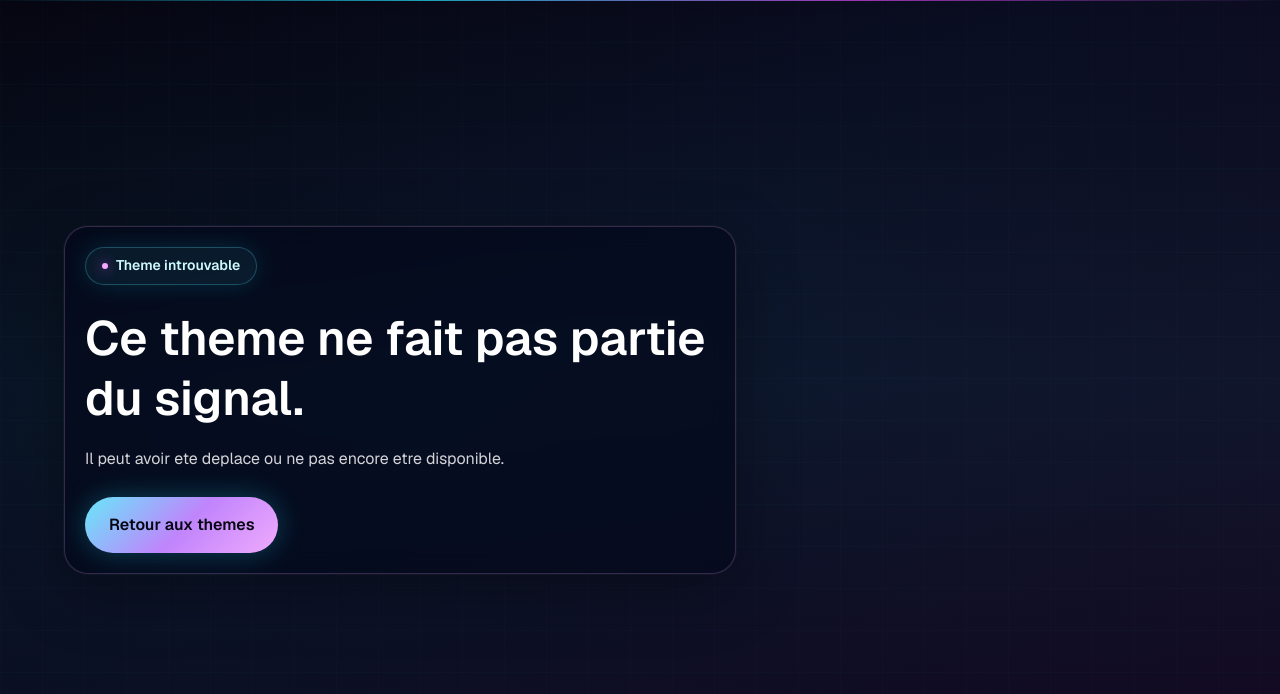
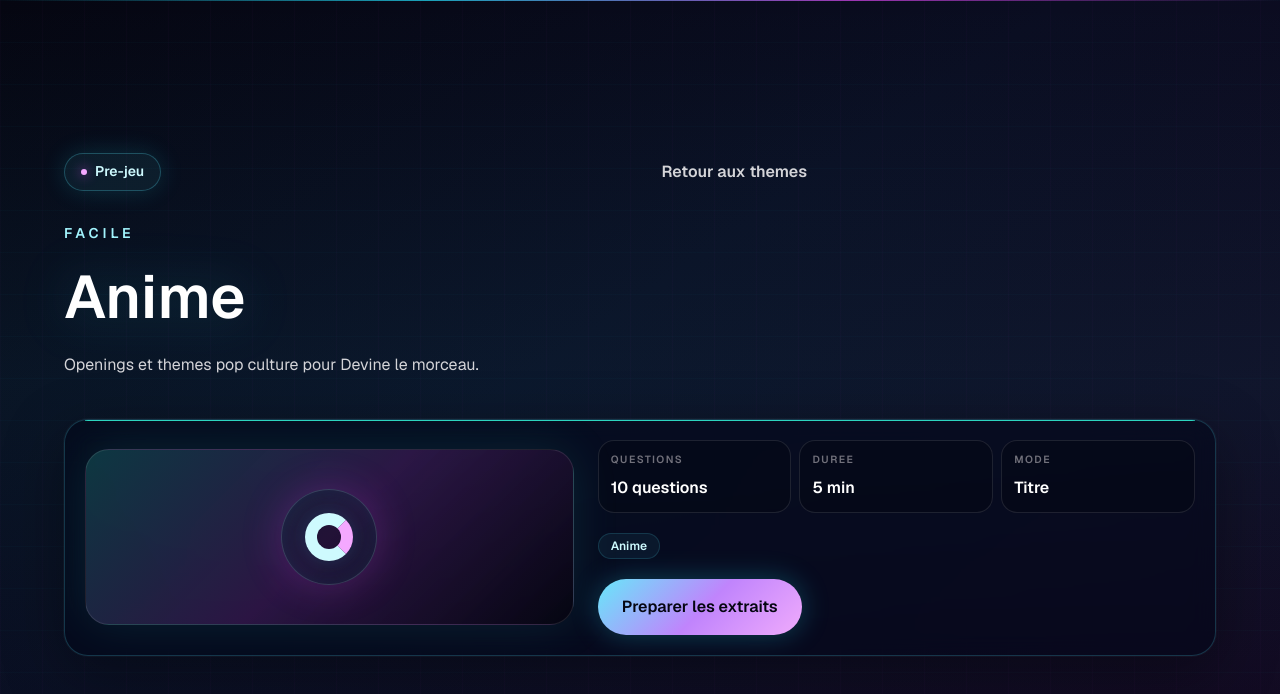
Before and after one commit to Portg4s/btapp, a Next.js app: page /playlists/playlist-anime in a window 1280 px wide. Shown: the top 694 px of the page. Built offline with nearby package versions, Linux system fonts and the light colour scheme.

Commit message:
feat: connect mini game to music provider

```diff
--- a/src/app/game/page.tsx
+++ b/src/app/game/page.tsx
@@ -3,9 +3,7 @@ import { Badge } from "@/components/ui/Badge";
 import { Button } from "@/components/ui/Button";
 import { Card } from "@/components/ui/Card";
 import { mockPlaylists } from "@/data/mockPlaylists";
-import { mockTracks } from "@/data/mockTracks";
 import { GameRoundClient } from "@/features/game/GameRoundClient";
-import { createGameSession, getCurrentRound } from "@/features/game";
 import type { Playlist } from "@/types/music";
 
 type GamePageProps = {
@@ -28,11 +26,8 @@ function resolvePlaylist(playlistId?: string): Playlist | undefined {
 export default async function GamePage({ searchParams }: GamePageProps) {
   const { playlistId: playlistIdParam } = await searchParams;
   const playlist = resolvePlaylist(getPlaylistId(playlistIdParam));
-  const session = createGameSession(playlist, mockTracks, {
-    status: "playing",
-  });
 
-  if (!playlist || !session || !getCurrentRound(session, mockTracks)) {
+  if (!playlist) {
     return (
       <PageShell>
         <Card
@@ -56,11 +51,5 @@ export default async function GamePage({ searchParams }: GamePageProps) {
     );
   }
 
-  return (
-    <GameRoundClient
-      initialSession={session}
-      playlist={playlist}
-      tracks={mockTracks}
-    />
-  );
+  return <GameRoundClient key={playlist.id} playlist={playlist} />;
 }
--- a/src/app/playlists/[playlistId]/page.tsx
+++ b/src/app/playlists/[playlistId]/page.tsx
@@ -62,15 +62,19 @@ export default async function PlaylistDetailPage({
     );
   }
 
-  const tracks = playlist.trackIds
+  const fallbackTracks = playlist.trackIds
     .map((trackId) => mockTracks.find((track) => track.id === trackId))
     .filter((track) => track !== undefined);
+  const questionCount = playlist.questionCount ?? fallbackTracks.length;
   const trackCountLabel =
-    tracks.length > 1 ? `${tracks.length} questions` : `${tracks.length} question`;
-  const estimatedDuration = formatEstimatedDuration(tracks.length);
-  const categories = Array.from(
-    new Set(tracks.map((track) => track.category).filter(Boolean)),
-  ).slice(0, 4);
+    questionCount > 1 ? `${questionCount} questions` : `${questionCount} question`;
+  const estimatedDuration = formatEstimatedDuration(questionCount);
+  const categories =
+    playlist.categories && playlist.categories.length > 0
+      ? playlist.categories
+      : Array.from(
+          new Set(fallbackTracks.map((track) => track.category).filter(Boolean)),
+        );
 
   return (
     <PageShell>
@@ -135,7 +139,7 @@ export default async function PlaylistDetailPage({
               className="w-full sm:w-fit"
               href={`/game?playlistId=${playlist.id}`}
             >
-              Demarrer le mini-jeu
+              Preparer les extraits
             </Button>
           </div>
         </div>
--- a/src/components/playlist/PlaylistCard.tsx
+++ b/src/components/playlist/PlaylistCard.tsx
@@ -13,10 +13,11 @@ type PlaylistCardProps = {
 };
 
 export function PlaylistCard({ playlist }: PlaylistCardProps) {
+  const questionCount = playlist.questionCount ?? playlist.trackIds.length;
   const trackCountLabel =
-    playlist.trackIds.length > 1
-      ? `${playlist.trackIds.length} questions`
-      : `${playlist.trackIds.length} question`;
+    questionCount > 1
+      ? `${questionCount} questions`
+      : `${questionCount} question`;
 
   return (
     <Card className="relative flex h-full flex-col gap-4 overflow-hidden border-cyan-300/16 bg-cyan-300/[0.04]">
--- a/src/data/mockPlaylists.ts
+++ b/src/data/mockPlaylists.ts
@@ -1,36 +1,73 @@
 import type { Playlist } from "@/types/music";
+
+const fallbackTrackIds = [
+  "track-01",
+  "track-02",
+  "track-03",
+  "track-04",
+  "track-05",
+  "track-06",
+];
 
 export const mockPlaylists: Playlist[] = [
   {
-    id: "playlist-hits-rapides",
-    name: "Mix demarrage",
-    description: "Un theme court et nerveux pour tester Devine le morceau.",
+    id: "playlist-anime",
+    name: "Anime",
+    description: "Openings et themes pop culture pour Devine le morceau.",
     difficulty: "easy",
-    trackIds: ["track-01", "track-02", "track-03", "track-04", "track-05", "track-06"],
+    categories: ["Anime"],
+    questionCount: 10,
+    trackIds: fallbackTrackIds,
     accentColor: "#2dd4bf",
   },
   {
-    id: "playlist-pop-culture",
-    name: "Pop culture",
-    description: "Anime, films, series et jeux video dans un format compact.",
-    difficulty: "medium",
-    trackIds: ["track-01", "track-03", "track-05", "track-06", "track-02", "track-04"],
+    id: "playlist-disney",
+    name: "Disney",
+    description: "Classiques animes et chansons familiales en format court.",
+    difficulty: "easy",
+    categories: ["Disney"],
+    questionCount: 10,
+    trackIds: fallbackTrackIds,
     accentColor: "#f472b6",
   },
   {
-    id: "playlist-club-neon",
-    name: "Club neon",
-    description: "Un mix pop, dance et electro pour enchainer les reponses.",
+    id: "playlist-films",
+    name: "Films",
+    description: "Themes de cinema et morceaux tres reconnaissables.",
     difficulty: "medium",
-    trackIds: ["track-02", "track-04", "track-06", "track-01", "track-05", "track-03"],
+    categories: ["Films"],
+    questionCount: 10,
+    trackIds: fallbackTrackIds,
     accentColor: "#a78bfa",
   },
   {
-    id: "playlist-training",
-    name: "Training 25",
-    description: "Un format prepare pour des sessions plus longues quand les extraits API seront branches.",
-    difficulty: "easy",
-    trackIds: ["track-06", "track-05", "track-04", "track-03", "track-02", "track-01"],
+    id: "playlist-annees-2000",
+    name: "Annees 2000",
+    description: "Hits pop, rock et dance pour une session radio nostalgique.",
+    difficulty: "medium",
+    categories: ["Années 2000"],
+    questionCount: 10,
+    trackIds: fallbackTrackIds,
     accentColor: "#38bdf8",
   },
+  {
+    id: "playlist-jeux-video",
+    name: "Jeux video",
+    description: "Themes de jeux cultes, consoles et univers arcade.",
+    difficulty: "easy",
+    categories: ["Jeux vidéo"],
+    questionCount: 10,
+    trackIds: fallbackTrackIds,
+    accentColor: "#67e8f9",
+  },
+  {
+    id: "playlist-series",
+    name: "Series",
+    description: "Generiques et themes de series pour jouer vite.",
+    difficulty: "medium",
+    categories: ["Séries"],
+    questionCount: 10,
+    trackIds: fallbackTrackIds,
+    accentColor: "#c084fc",
+  },
 ];
--- a/src/features/game/GameRoundClient.tsx
+++ b/src/features/game/GameRoundClient.tsx
@@ -1,6 +1,6 @@
 "use client";
 
-import { useMemo, useState } from "react";
+import { useEffect, useMemo, useState } from "react";
 import { PageShell } from "@/components/layout/PageShell";
 import { Badge } from "@/components/ui/Badge";
 import { Button } from "@/components/ui/Button";
@@ -8,18 +8,23 @@ import { Card } from "@/components/ui/Card";
 import {
   calculateScore,
   createAnswerOptions,
+  createGameSession,
   getCurrentRound,
   getGameProgress,
 } from "@/features/game";
 import { useAudioPreview } from "@/features/game/useAudioPreview";
+import { searchItunesTracks } from "@/features/music/musicProvider";
 import type { GameSession, UserAnswer } from "@/types/game";
 import type { MusicTrack, Playlist } from "@/types/music";
 
 type GameRoundClientProps = {
-  initialSession: GameSession;
   playlist: Playlist;
-  tracks: MusicTrack[];
 };
+
+type ProviderStatus = "loading" | "ready" | "error";
+
+const MIN_OPTION_COUNT = 4;
+const DEFAULT_QUESTION_COUNT = 10;
 
 function createAnsweredSession(
   initialSession: GameSession,
@@ -38,35 +43,100 @@ function createAnsweredSession(
   };
 }
 
-export function GameRoundClient({
-  initialSession,
-  playlist,
-  tracks,
-}: GameRoundClientProps) {
+function getPlayableCategories(playlist: Playlist) {
+  return playlist.categories && playlist.categories.length > 0
+    ? playlist.categories
+    : [playlist.name];
+}
+
+export function GameRoundClient({ playlist }: GameRoundClientProps) {
   const [answers, setAnswers] = useState<UserAnswer[]>([]);
   const [selectedTrackId, setSelectedTrackId] = useState<string | null>(null);
   const [isFinished, setIsFinished] = useState(false);
+  const [providerStatus, setProviderStatus] =
+    useState<ProviderStatus>("loading");
+  const [providerError, setProviderError] = useState<string | null>(null);
+  const [tracks, setTracks] = useState<MusicTrack[]>([]);
+  const questionCount = playlist.questionCount ?? DEFAULT_QUESTION_COUNT;
 
-  const session = useMemo(
+  useEffect(() => {
+    let isCancelled = false;
+
+    void searchItunesTracks({
+      categories: getPlayableCategories(playlist),
+      category: playlist.name,
+      difficulty: playlist.difficulty,
+      limit: questionCount,
+    }).then((result) => {
+      if (isCancelled) {
+        return;
+      }
+
+      if (result.tracks.length < questionCount) {
+        setProviderStatus("error");
+        setProviderError(
+          result.error ??
+            "Impossible de charger assez d'extraits reels pour ce theme.",
+        );
+        return;
+      }
+
+      setTracks(result.tracks.slice(0, questionCount));
+      setProviderStatus("ready");
+    });
+
+    return () => {
+      isCancelled = true;
+    };
+  }, [playlist, questionCount]);
+
+  const apiPlaylist = useMemo(
+    () => ({
+      ...playlist,
+      trackIds: tracks.map((track) => track.id),
+    }),
+    [playlist, tracks],
+  );
+  const initialSession = useMemo(
     () =>
-      createAnsweredSession(
-        initialSession,
-        answers,
-        selectedTrackId,
-        isFinished,
-      ),
-    [answers, initialSession, isFinished, selectedTrackId],
+      createGameSession(apiPlaylist, tracks, {
+        sessionId: `${playlist.id}-api`,
+        status: "playing",
+      }),
+    [apiPlaylist, playlist.id, tracks],
   );
-  const currentRound = getCurrentRound(session, tracks);
-  const progress = getGameProgress(session);
-  const score = calculateScore(session);
+  const session = useMemo(() => {
+    if (!initialSession) {
+      return null;
+    }
+
+    return createAnsweredSession(
+      initialSession,
+      answers,
+      selectedTrackId,
+      isFinished,
+    );
+  }, [answers, initialSession, isFinished, selectedTrackId]);
+  const currentRound = session ? getCurrentRound(session, tracks) : null;
+  const progress = session
+    ? getGameProgress(session)
+    : { currentRound: 0, percentage: 0, totalRounds: questionCount };
+  const score = session
+    ? calculateScore(session)
+    : {
+        averageResponseTimeMs: 0,
+        correctAnswers: 0,
+        sessionId: playlist.id,
+        totalPoints: 0,
+        totalRounds: questionCount,
+      };
   const answerOptions = currentRound
     ? createAnswerOptions(currentRound.track, tracks)
     : [];
   const audio = useAudioPreview(currentRound?.track.audioPreviewUrl ?? "");
   const hasAnswered = selectedTrackId !== null;
   const isCorrect = selectedTrackId === currentRound?.track.id;
-  const isLastRound = answers.length >= initialSession.trackIds.length;
+  const isLastRound = answers.length >= questionCount;
 
   function handleAnswer(trackId: string) {
     if (!currentRound || hasAnswered || isFinished) {
@@ -124,7 +194,66 @@ export function GameRoundClient({
     void audio.play();
   }
 
-  if (isFinished || !currentRound) {
+  if (providerStatus === "loading") {
+    return (
+      <PageShell>
+        <Card
+          as="section"
+          className="flex max-w-2xl flex-col gap-5 border-cyan-300/20 bg-cyan-300/[0.045] lg:col-span-2"
+        >
+          <Badge>Preparation</Badge>
+          <h1 className="text-4xl font-semibold leading-tight text-white sm:text-5xl">
+            Preparation des extraits.
+          </h1>
+          <p className="max-w-xl text-base leading-7 text-zinc-300">
+            Recherche de {questionCount} previews audio pour le theme{" "}
+            {playlist.name}.
+          </p>
+          <Button className="w-full sm:w-fit" href="/playlists" variant="ghost">
+            Changer de theme
+          </Button>
+        </Card>
+      </PageShell>
+    );
+  }
+
+  if (
+    providerStatus === "error" ||
+    (!isFinished &&
+      (!session ||
+        !currentRound ||
+        answerOptions.length < MIN_OPTION_COUNT))
+  ) {
+    return (
+      <PageShell>
+        <Card
+          as="section"
+          className="flex max-w-2xl flex-col gap-6 border-fuchsia-300/20 bg-fuchsia-300/[0.045] lg:col-span-2"
+        >
+          <Badge>Extraits indisponibles</Badge>
+          <div className="space-y-4">
+            <h1 className="text-4xl font-semibold leading-tight text-white sm:text-5xl">
+              Impossible de lancer ce theme.
+            </h1>
+            <p className="max-w-xl text-base leading-7 text-zinc-300">
+              {providerError ??
+                "Le theme ne fournit pas assez de previews pour une session propre."}
+            </p>
+          </div>
+          <div className="flex flex-col gap-3 sm:flex-row">
+            <Button className="w-full sm:w-fit" href="/playlists">
+              Changer de theme
+            </Button>
+            <Button className="w-full sm:w-fit" href="/mini-games" variant="secondary">
+              Mini-jeux
+            </Button>
+          </div>
+        </Card>
+      </PageShell>
+    );
+  }
+
+  if (isFinished) {
     return (
       <PageShell>
         <Card
@@ -222,7 +351,7 @@ export function GameRoundClient({
 
             {audio.status === "error" ? (
               <p className="text-sm leading-6 text-fuchsia-200">
-                Cet extrait local est indisponible pour ce theme.
+                Cette preview iTunes est indisponible pour le moment.
               </p>
             ) : null}
           </div>
--- a/src/types/music.ts
+++ b/src/types/music.ts
@@ -23,6 +23,8 @@ export type Playlist = {
   description: string;
   difficulty: PlaylistDifficulty;
   trackIds: string[];
+  categories?: string[];
+  questionCount?: number;
   coverUrl?: string;
   accentColor?: string;
 };
```
